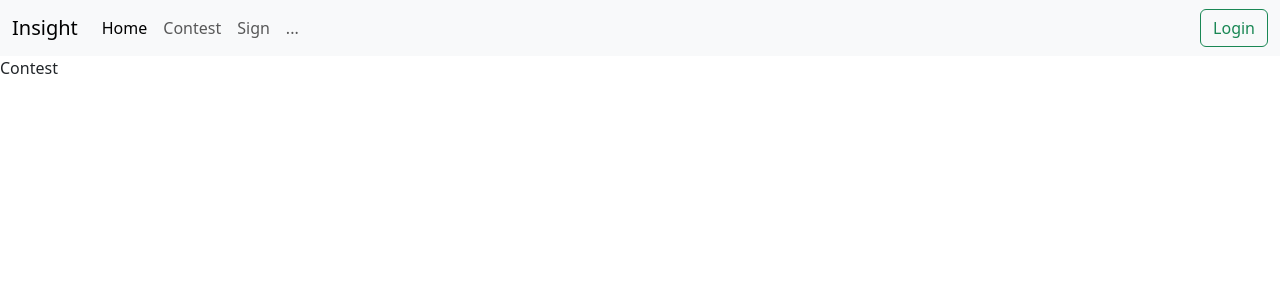
After one commit to phanquocky/Insight, a Flask app: page /contest in a window 1280 px wide. The commit adds this page. Shown: the top 300 px of the page. Run offline with Flask 2, Linux system fonts and the light colour scheme; parts of the project's set-up code (start-up, migrations or seed data) failed here and were passed over.

Commit message:
contest page demo

```diff
--- a/app.py
+++ b/app.py
@@ -2,6 +2,7 @@ from flask import Flask, render_template, request
 from mongodb import createUser
 from datetime import datetime
 from mongodb import query_users_by_name
+
 
 app = Flask(__name__)
 
@@ -21,5 +22,9 @@ def search():
 def signUp():
     return render_template('signup.html')
 
+@app.route('/contest')
+def contest():
+    return render_template('contest.html')
+
 if __name__ == '__main__':
     app.run()
--- /dev/null
+++ b/controllers/contest.py
@@ -0,0 +1,5 @@
+# from flask import Flask, render_template, request
+# from app import app
+# @app.route('/contest')
+# def contest():
+#     return render_template('contest.html')
--- a/templates/base.html
+++ b/templates/base.html
@@ -22,7 +22,7 @@
                 <a class="nav-link active" aria-current="page" href="#">Home</a>
               </li>
               <li class="nav-item">
-                <a class="nav-link" href="#">Contest</a>
+                <a class="nav-link" href="/contest">Contest</a>
               </li>
               <li class="nav-item">
                 <a class="nav-link" href="#">Sign</a>
--- /dev/null
+++ b/templates/contest.html
@@ -0,0 +1,4 @@
+{% extends 'base.html' %}
+{% block content %}
+  <p>Contest</p>
+{% endblock %}
```
